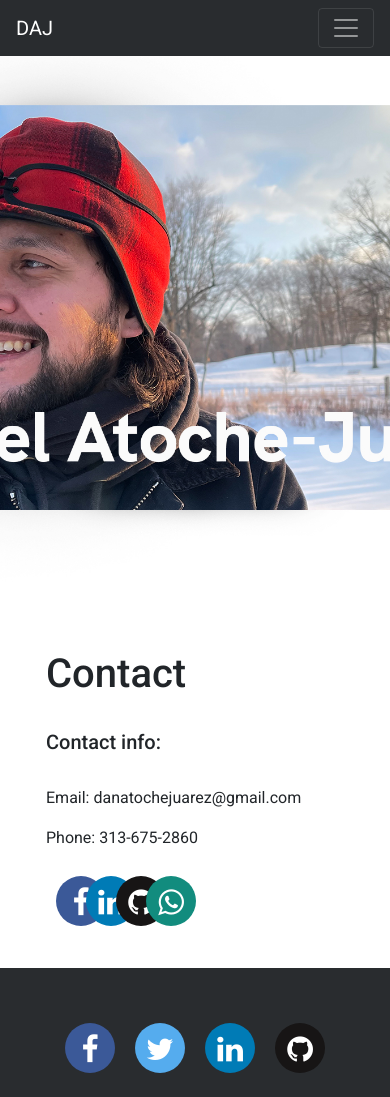
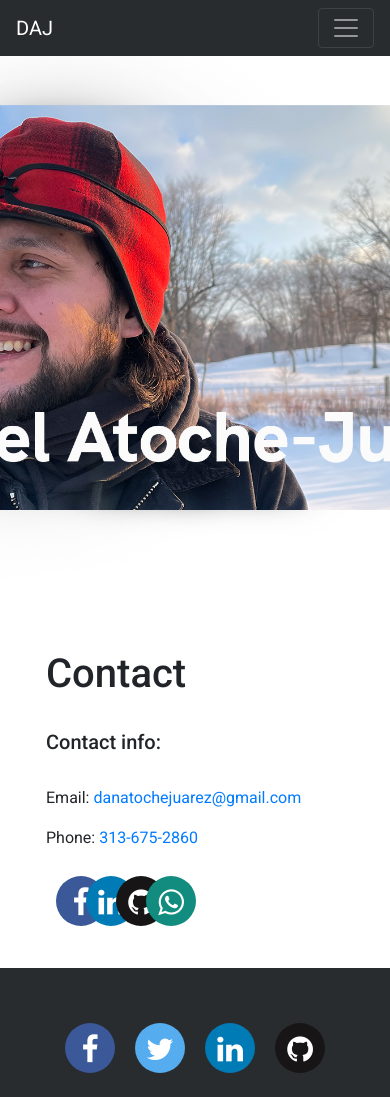
Before and after one commit to datoche-juarez/personal-site, a React (Create React App) app: page /contact in a window 390 px wide. Shown: the top 1097 px of the page. Built offline with nearby package versions, Linux system fonts and the light colour scheme.

Commit message:
Updated email and phone links

```diff
--- a/src/Contact.jsx
+++ b/src/Contact.jsx
@@ -11,10 +11,9 @@ const Contact = () => (
       <br></br>
       <h5>Contact info:</h5>
       <br></br>
-      <p>Email: danatochejuarez@gmail.com</p>
-      <p>Phone: 313-675-2860</p>
+      <p>Email: <a href="mailto:danatochejuarez@gmail.com">danatochejuarez@gmail.com</a></p>
+      <p>Phone: <a href="tel:3136752860">313-675-2860</a></p>
     </Container>
-
     <Container>
       <Row>
         <Col xs={1}>
```
